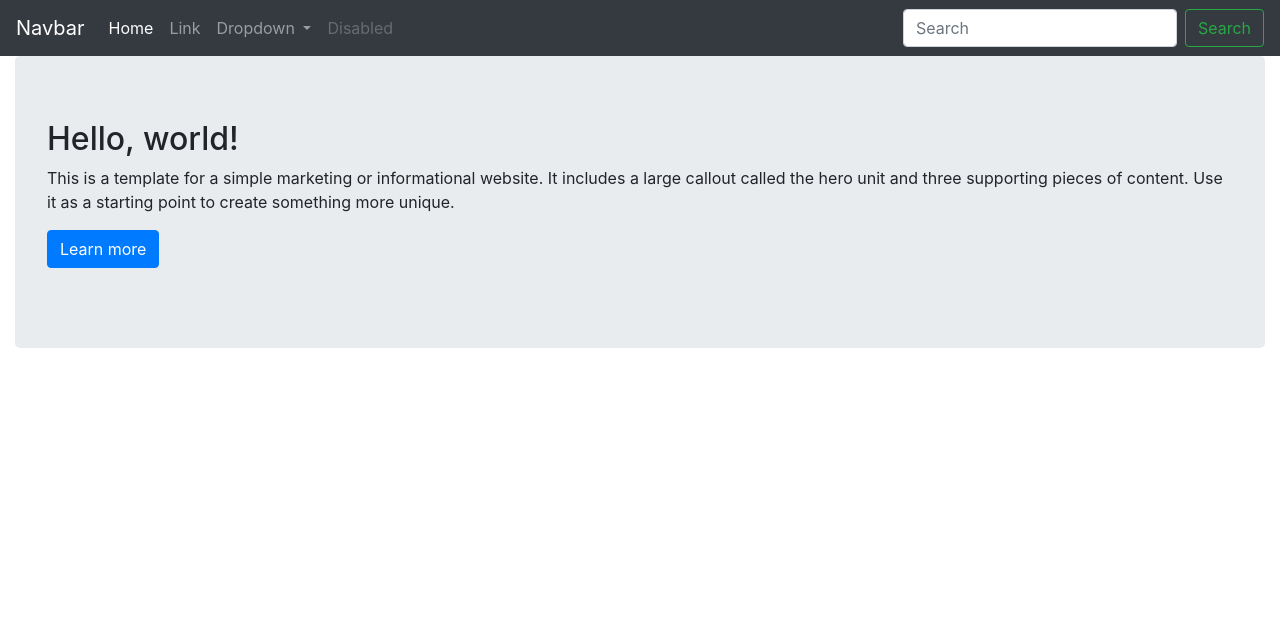
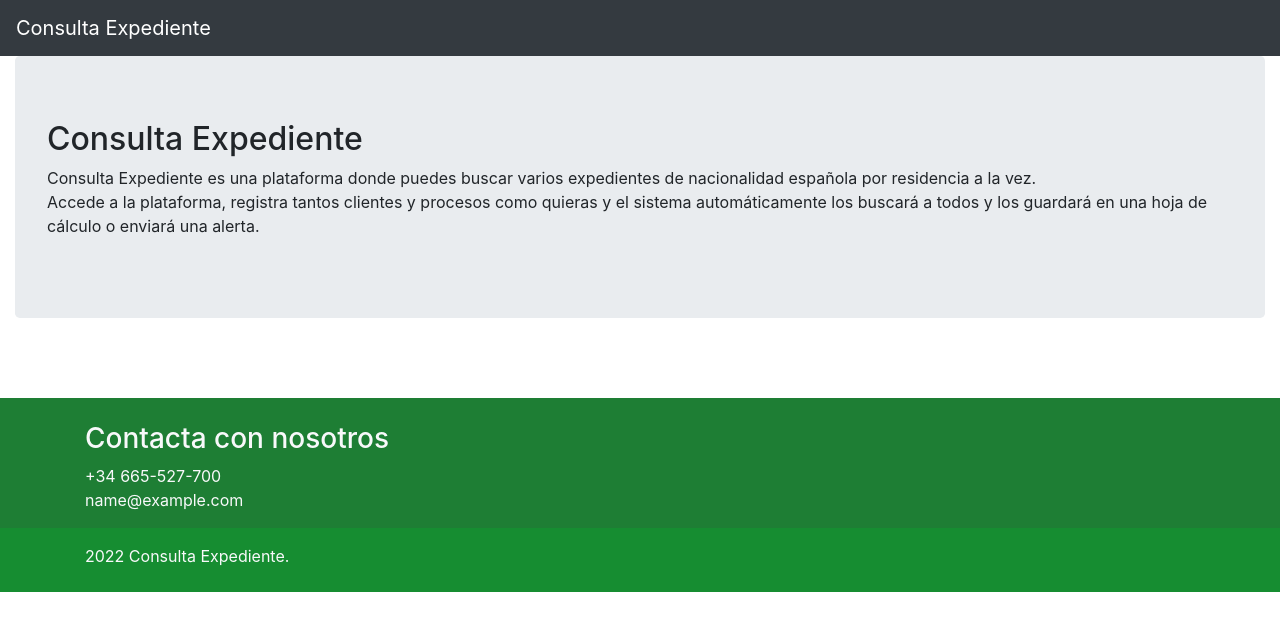
Before and after one commit to Phernando82/consulta_expediente_django, a Django app: template base/templates/base/home.html in a window 1280 px wide. Shown: the top 631 px of the page. Run offline with Django 4.2, Linux system fonts and the light colour scheme; the template is opened without the code that fills it: most values are stand-ins (such as "Sample title", 1, 10 or a date in 2020); some libraries are stand-ins or nearby versions.

Commit message:
Landing Page

```diff
--- a/base/static/css/style.css
+++ b/base/static/css/style.css
@@ -1 +1,7 @@
-# Empty CSS file for your own CSS
+.main-footer{
+    background-color: #1e7e34;
+}
+
+.rights{
+    background-color: #168d31;
+}
--- a/base/templates/base/home.html
+++ b/base/templates/base/home.html
@@ -1,15 +1,15 @@
 {% load static %}
 <!DOCTYPE html>
-<html lang="en">
+<html lang="es">
 <head>
     <meta charset="utf-8">
     <meta http-equiv="X-UA-Compatible" content="IE=edge">
     <meta name="viewport" content="width=device-width, initial-scale=1">
 
-    <title>Bootstrap 4, from LayoutIt!</title>
-    <meta name="description" content="Source code generated using layoutit.com">
-    <meta name="author" content="LayoutIt!">
-
+    <title>Consulta Expediente</title>
+    <meta name="description" content="Página de la aplicación Consulta Expediente">
+    <meta name="author" content="Phernando">
+    <link rel="icon" type="image.png" href="{% static 'img/favicon.ico' %}"/>
     <link href="{% static 'css/bootstrap.min.css' %}" rel="stylesheet">
     <link href="{% static 'css/style.css' %}" rel="stylesheet">
     <script src="{% static 'js/jquery.min.js' %}"></script>
@@ -20,38 +20,16 @@
 <body>
 
 <nav class="navbar navbar-expand-lg navbar-dark bg-dark">
-  <a class="navbar-brand" href="#">Navbar</a>
-  <button class="navbar-toggler" type="button" data-toggle="collapse" data-target="#navbarSupportedContent" aria-controls="navbarSupportedContent" aria-expanded="false" aria-label="Toggle navigation">
+    <a class="navbar-brand" href="{% url 'base:home' %}">Consulta Expediente</a>
+    <button class="navbar-toggler" type="button" data-toggle="collapse" data-target="#navbarSupportedContent"
+            aria-controls="navbarSupportedContent" aria-expanded="false" aria-label="Toggle navigation">
         <span class="navbar-toggler-icon"></span>
     </button>
 
     <div class="collapse navbar-collapse" id="navbarSupportedContent">
         <ul class="navbar-nav mr-auto">
-      <li class="nav-item active">
-        <a class="nav-link" href="#">Home <span class="sr-only">(current)</span></a>
-      </li>
-      <li class="nav-item">
-        <a class="nav-link" href="#">Link</a>
-      </li>
-      <li class="nav-item dropdown">
-        <a class="nav-link dropdown-toggle" href="#" role="button" data-toggle="dropdown" aria-expanded="false">
-          Dropdown
-        </a>
-        <div class="dropdown-menu">
-          <a class="dropdown-item" href="#">Action</a>
-          <a class="dropdown-item" href="#">Another action</a>
-          <div class="dropdown-divider"></div>
-          <a class="dropdown-item" href="#">Something else here</a>
-        </div>
-      </li>
-      <li class="nav-item">
-        <a class="nav-link disabled">Disabled</a>
-      </li>
+
         </ul>
-    <form class="form-inline my-2 my-lg-0">
-      <input class="form-control mr-sm-2" type="search" placeholder="Search" aria-label="Search">
-      <button class="btn btn-outline-success my-2 my-sm-0" type="submit">Search</button>
-    </form>
     </div>
 </nav>
 
@@ -60,20 +38,43 @@
         <div class="col-md-12">
             <div class="jumbotron">
                 <h2>
-                    Hello, world!
+                    Consulta Expediente
                 </h2>
                 <p>
-                    This is a template for a simple marketing or informational website. It includes a large callout
-                    called the hero unit and three supporting pieces of content. Use it as a starting point to create
-                    something more unique.
-                </p>
-                <p>
-                    <a class="btn btn-primary btn-large" href="#">Learn more</a>
+                    Consulta Expediente es una plataforma donde puedes buscar varios expedientes de nacionalidad
+                    española por residencia a la vez.<br/>
+                    Accede a la plataforma, registra tantos clientes y procesos como quieras y el sistema
+                    automáticamente los buscará a todos y los guardará en una hoja de cálculo o enviará una alerta.
                 </p>
             </div>
         </div>
     </div>
 </div>
 
+<footer class="main-footer mt-5 pt-4 text-light">
+    <div class="container">
+        <div class="row">
+            <div class="col">
+                <h3>Contacta con nosotros</h3>
+                <address>
+                    +34 665-527-700
+                    <br/>
+                    <a href="mailto: {{ contato_email }}" class="text-light">{{ contato_email }}</a>
+                </address>
+            </div>
+
+        </div>
+    </div>
+    <div class="rights pb-4">
+        <div class="container">
+            <div class="row">
+                <div class="col mt-3">
+                    {% now 'Y' %} Consulta Expediente.
+                </div>
+            </div>
+        </div>
+    </div>
+</footer>
+
 </body>
 </html>
--- /dev/null
+++ b/base/urls.py
@@ -0,0 +1,7 @@
+from django.urls import path
+from base.views import home
+
+app_name = 'base'
+urlpatterns = [
+    path('', home, name='home'),
+]
--- /dev/null
+++ b/consulta_expediente/django_assertions.py
@@ -0,0 +1,5 @@
+from django.test import TestCase
+
+_test_case = TestCase()
+
+assert_contains = _test_case.assertContains
--- a/consulta_expediente/urls.py
+++ b/consulta_expediente/urls.py
@@ -16,11 +16,10 @@ Including another URLconf
 from django.conf import settings
 from django.contrib import admin
 from django.urls import path, include
-from base.views import home
 
 urlpatterns = [
     path('admin/', admin.site.urls),
-    path('', home),
+    path('', include('base.urls')),
 ]
 
 if settings.DEBUG:
```
Also changed, not shown: base/test_home.py (+17 -3 lines), base/static/img/favicon.ico (added), 2 other files. Lines whose indentation alone changed are shown as unchanged.
